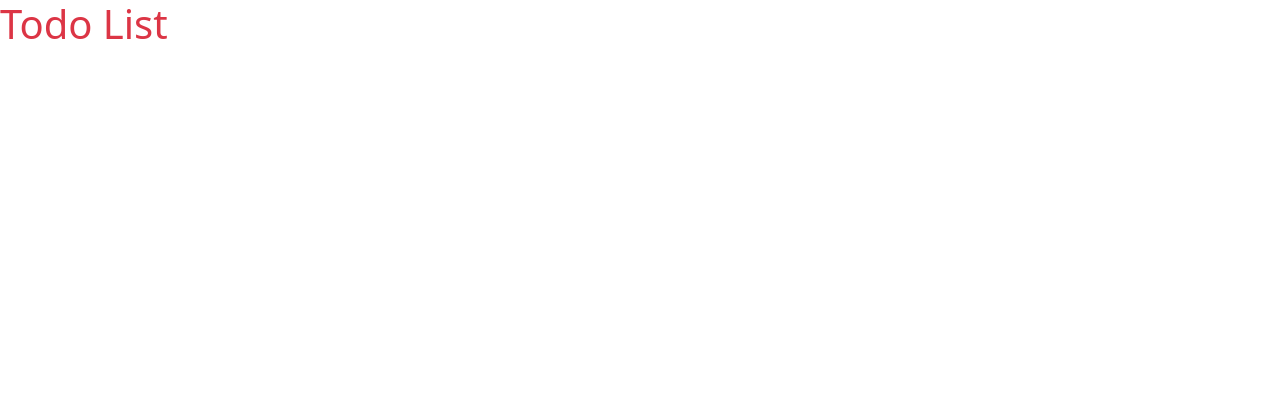
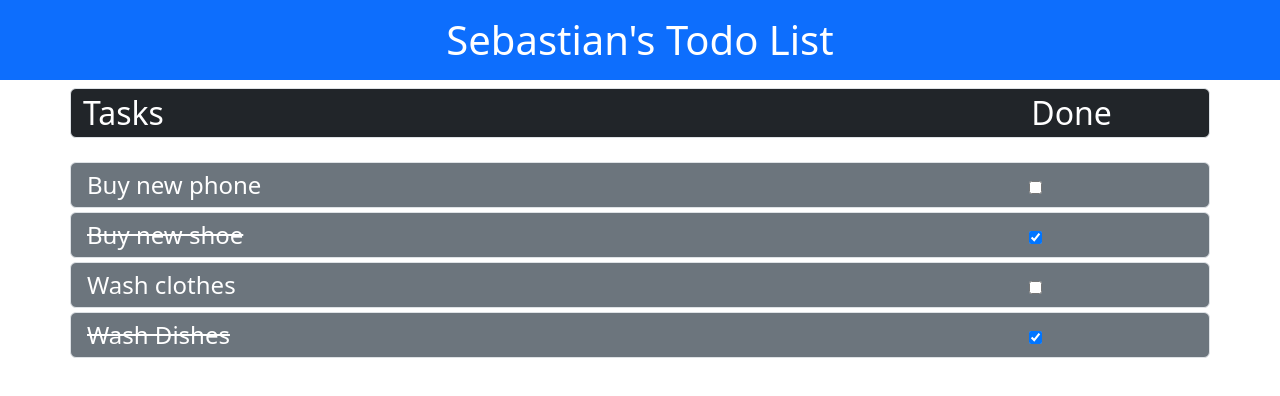
Before and after one commit to AungKyawPhyo1142/projectlist, a Vue app: page / in a window 1280 px wide. Shown: the top 396 px of the page. Built offline with nearby package versions, Linux system fonts and the light colour scheme.

Commit message:
Two way data-bind & text delete

```diff
--- a/src/App.vue
+++ b/src/App.vue
@@ -1,12 +1,43 @@
 <template>
   <div class="">
-    <h1 class="text-danger">Todo List</h1>
+
+    <h1 class="text-center bg-primary text-white p-3">{{name}}'s Todo List</h1>
+    <div class="container">
+
+      <div class="row bg-dark text-white border rounded mb-4">
+        <div class="col fs-2">Tasks</div>
+        <div class="col-2 fs-2">Done</div>
+      </div>
+
+      <div class="row fs-4 p-1 mb-1 bg-secondary border rounded text-white" v-for="(task,index) in tasks" v-bind:key="index">
+        <div class="col" :class="task.done ? 'delete':''">{{task.action}}</div>
+        <div class="col-2"><input type="checkbox" class="" v-model="task.done"></div>
+      </div>
+
+    </div>
   </div>
 </template>
 
 <script>
 
+export default{
+  name: "App", // name of the component
+
+  data: ()=> ({
+    name:'Sebastian',
+    tasks: [
+      {'action': 'Buy new phone','done': false},
+      {'action': 'Buy new shoe','done': true},
+      {'action': 'Wash clothes','done': false},
+      {'action': 'Wash Dishes','done': true}
+    ]
+  })
+}
+
 </script>
 
 <style>
+  .delete{
+    text-decoration: line-through;
+  }
 </style>
```
